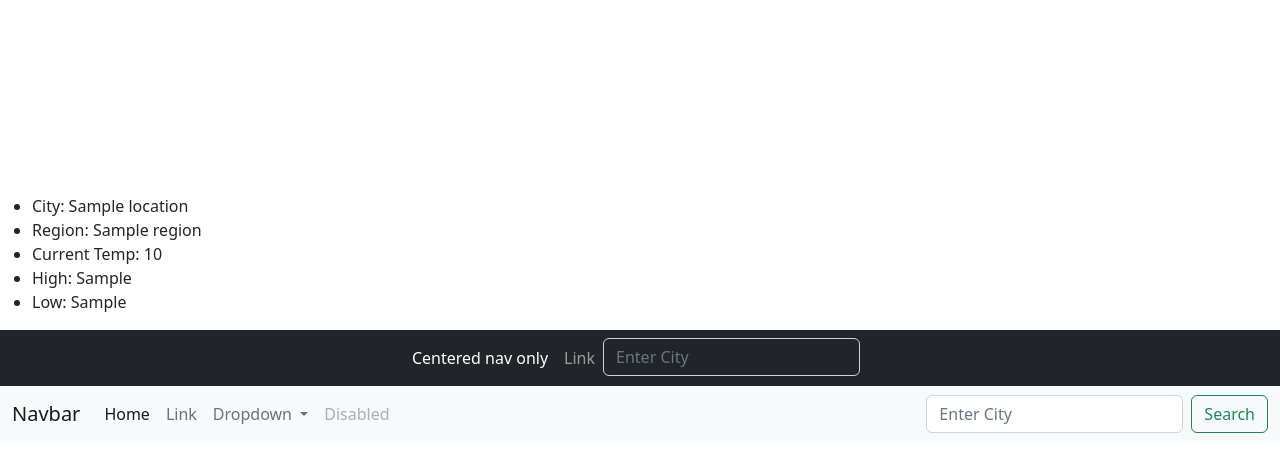
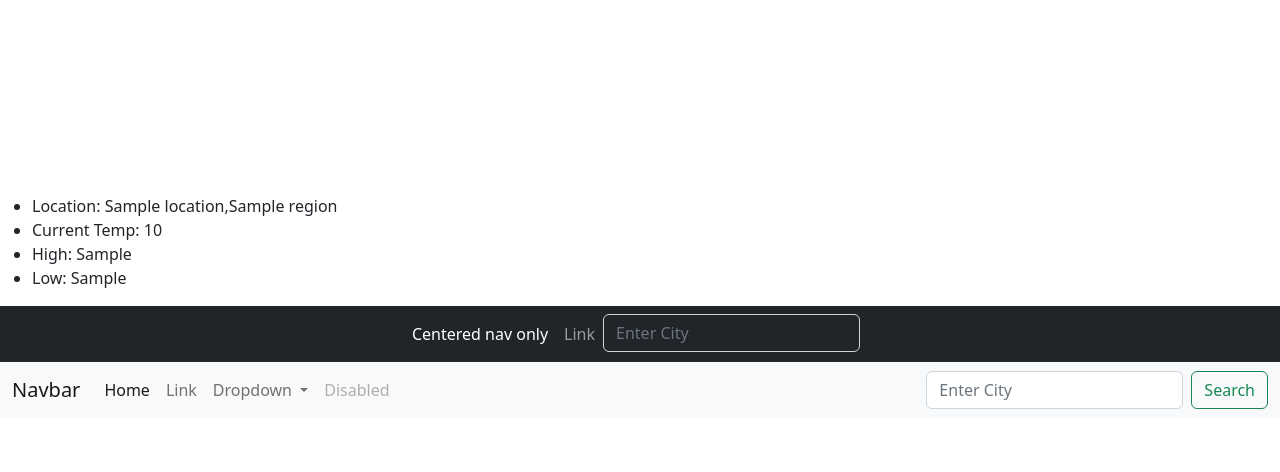
Before and after one commit to ferhanmm/WhatsTheForecast, a Flask app: page / in a window 1280 px wide. Shown: the part 202-674 px from the top of the page. Run offline with Flask 2, Linux system fonts and the light colour scheme; a database or web service that is not in the repository returns one stand-in record (values such as "Sample title"); data that the repository does not hold is empty.

Commit message:
Update index.html

```diff
--- a/templates/index.html
+++ b/templates/index.html
@@ -31,8 +31,7 @@
 <br><br><br><br><br><br><br><br><br><br><br>
 
 <ul>
-  <li>City: {{weather['fullWeather']['location']['name']}}</li>
-  <li>Region: {{weather['fullWeather']['location']['region']}}</li>
+  <li>Location: {{weather['fullWeather']['location']['name']}},{{weather['fullWeather']['location']['region']}} </li>
   <li>Current Temp: {{weather['fullWeather']['current']['temp_f']}}</li>
   <li>High: {{weather['fullWeather']['forecast']['forecastday'][0]['day']['maxtemp_f']}}</li>
   <li>Low: {{weather['fullWeather']['forecast']['forecastday'][0]['day']['mintemp_f']}}</li>
```
